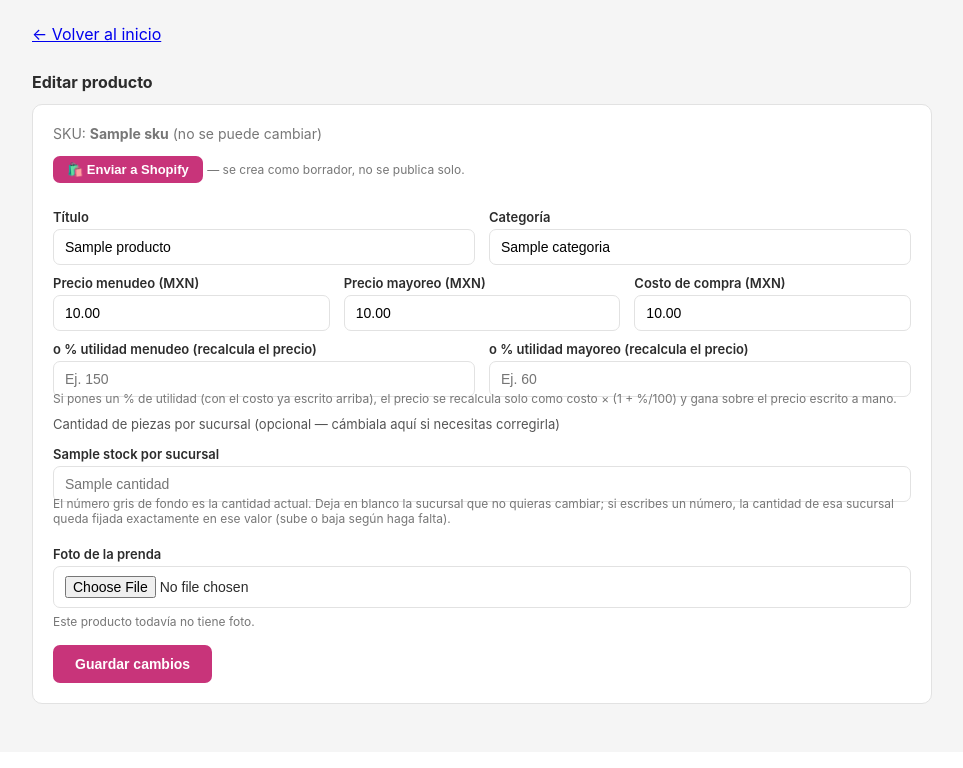
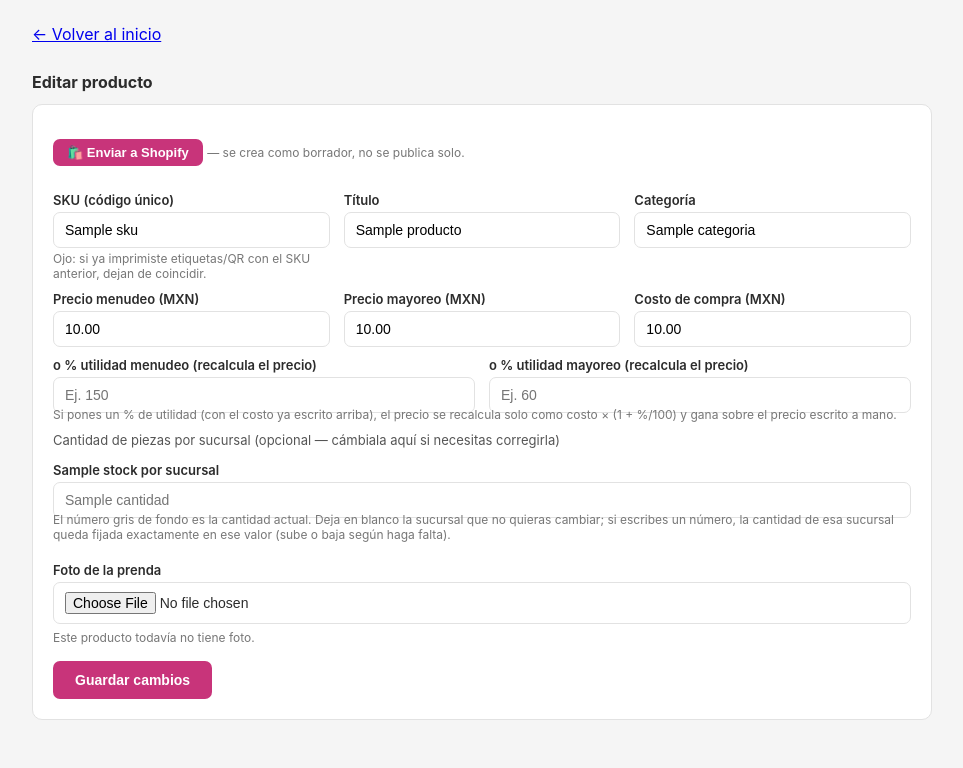
Before and after one commit to yuvalbaryosefp-alt/isha-wear-pos, a FastAPI app: template templates/editar.html in a window 1280 px wide. Shown: the part 94-862 px from the top of the page, without its empty margins (158-1121 px from the left). Before the commit the page ends 798 px from the top, so only its background shows below. Run offline with FastAPI, Linux system fonts and the light colour scheme; the template is opened without the code that fills it: most values are stand-ins (such as "Sample title", 1, 10 or a date in 2020).

Commit message:
Permite modificar el SKU al editar un producto
Antes era de solo lectura. Valida que no quede vacío y que no choque con
el SKU de otro producto (el UNIQUE de la base de datos ya lo impedía,
pero ahora se avisa con un mensaje claro en vez de tronar feo). Se avisa
en el formulario que las etiquetas/QR ya impresas con el SKU anterior
dejan de coincidir.

```diff
--- a/app/main.py
+++ b/app/main.py
@@ -1520,6 +1520,7 @@ def enviar_producto_a_shopify(producto_id: int):
 def editar_producto(
     producto_id: int,
     background_tasks: BackgroundTasks,
+    sku: str = Form(...),
     titulo: str = Form(...),
     categoria: str = Form(""),
     precio: str = Form(""),
@@ -1545,6 +1546,13 @@ def editar_producto(
     "Registrar movimiento" → Ajuste): dejar una sucursal en blanco significa
     no tocarla.
     """
+    sku = sku.strip()
+    if not sku:
+        return RedirectResponse(
+            f"/productos/{producto_id}/editar?error=El SKU no puede quedar vacío.",
+            status_code=303,
+        )
+
     costo_valor = parsear_dinero(costo)
     precio_valor = parsear_dinero(precio)
     precio_mayoreo_valor = parsear_dinero(precio_mayoreo)
@@ -1589,11 +1597,12 @@ def editar_producto(
         ajustes_stock[suc_id] = cant_num
 
     campos_sql = (
-        "titulo = :titulo, categoria = :categoria, "
+        "sku = :sku, titulo = :titulo, categoria = :categoria, "
         "precio = :precio, precio_mayoreo = :precio_mayoreo, "
         "costo = :costo, actualizado_en = NOW()"
     )
     parametros = {
+        "sku": sku,
         "titulo": titulo.strip(),
         "categoria": categoria.strip() or None,
         "precio": precio_valor,
@@ -1609,6 +1618,17 @@ def editar_producto(
         parametros["foto_tipo"] = foto_tipo
 
     with engine.begin() as conn:
+        # El SKU es único: si otro producto ya lo usa, se avisa en vez de
+        # dejar que la restricción de la base de datos truene feo.
+        choque = conn.execute(text(
+            "SELECT titulo FROM productos WHERE sku = :sku AND id != :id"
+        ), {"sku": sku, "id": producto_id}).scalar()
+        if choque is not None:
+            return RedirectResponse(
+                f"/productos/{producto_id}/editar?error=Ese SKU ya lo usa otro producto: {choque}",
+                status_code=303,
+            )
+
         conn.execute(text(f"UPDATE productos SET {campos_sql} WHERE id = :id"), parametros)
 
         for suc_id, cant_nueva in ajustes_stock.items():
--- a/templates/editar.html
+++ b/templates/editar.html
@@ -10,10 +10,6 @@
 
   <h2>Editar producto</h2>
   <div class="tarjeta">
-    <p style="margin:0 0 14px; color:#777; font-size:14px">
-      SKU: <strong>{{ producto.sku }}</strong> (no se puede cambiar)
-    </p>
-
     <p style="margin:0 0 14px; font-size:14px">
       {% if producto.ligado_shopify %}
         <span style="color:#2e7d32">✓ Ligado a Shopify</span> — su stock se sincroniza solo.
@@ -30,6 +26,13 @@
 
     <form method="post" action="/productos/{{ producto.id }}/editar" enctype="multipart/form-data">
       <div class="fila-form">
+        <div>
+          <label for="sku">SKU (código único)</label>
+          <input type="text" id="sku" name="sku" value="{{ producto.sku }}" required autocomplete="off">
+          <div style="color:#777; font-size:12px; margin-top:3px">
+            Ojo: si ya imprimiste etiquetas/QR con el SKU anterior, dejan de coincidir.
+          </div>
+        </div>
         <div>
           <label for="titulo">Título</label>
           <input type="text" id="titulo" name="titulo" value="{{ producto.titulo }}" required>
```
